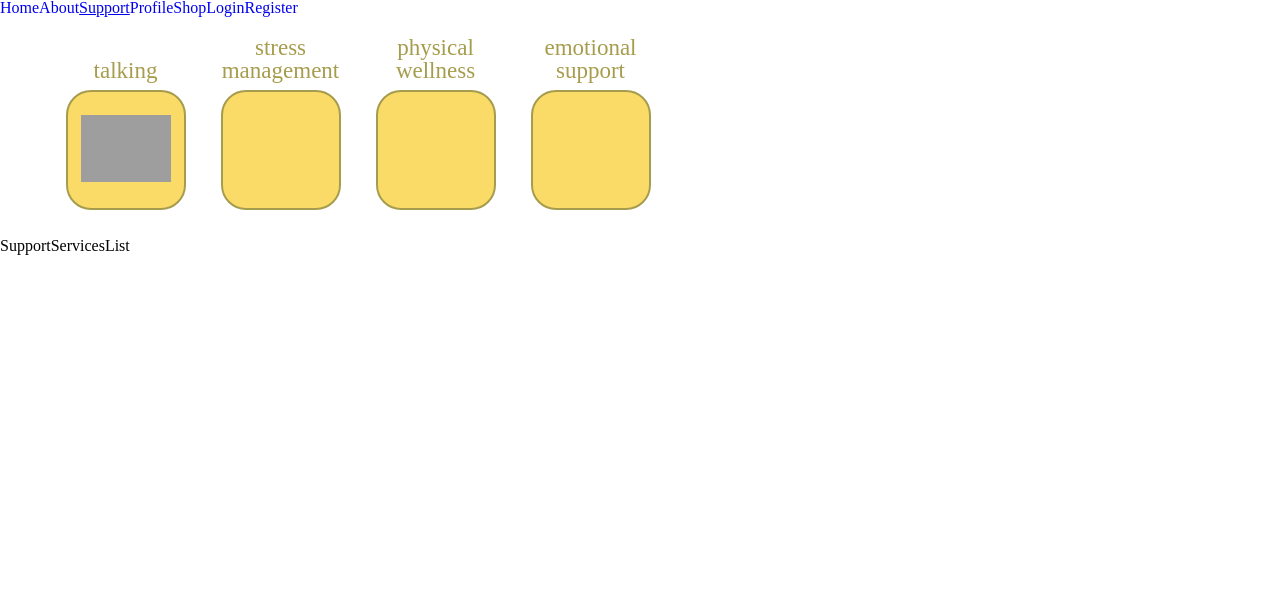
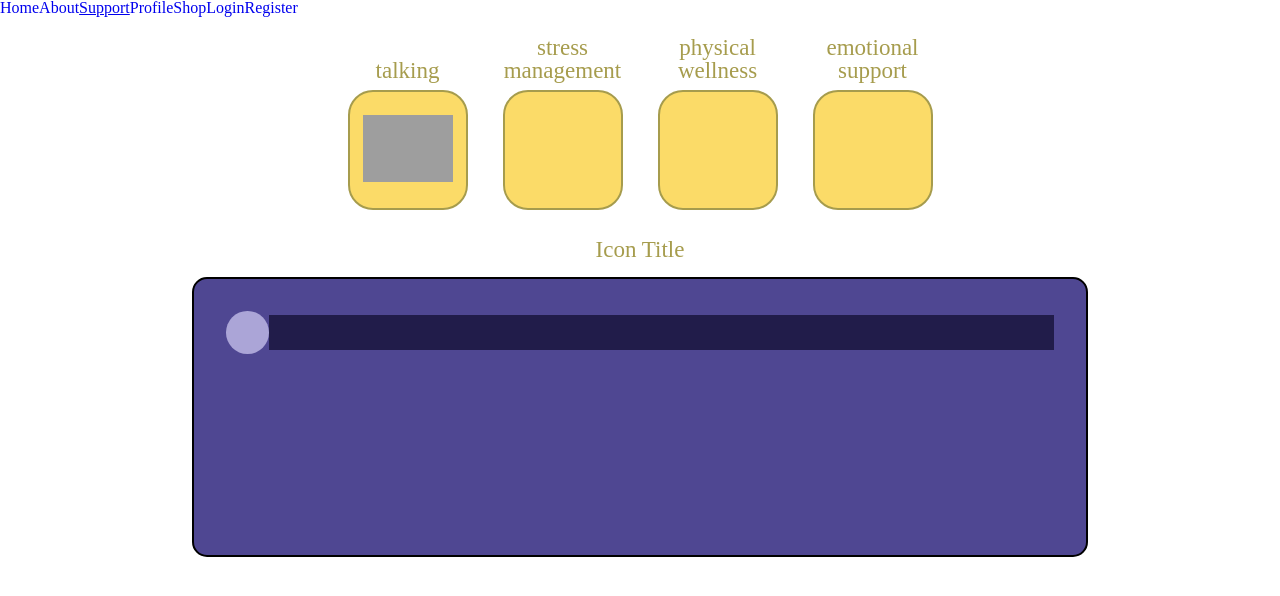
Before and after one commit to Kspiropali/final-frontier, a React (Vite) app in the folder client/: page /support in a window 1280 px wide. Shown: the top 596 px of the page. Built offline with nearby package versions, Linux system fonts and the light colour scheme; grey boxes are pictures that could not be loaded.

Commit message:
added the alignments for the service box

```diff
--- a/client/src/assets/css/support.css
+++ b/client/src/assets/css/support.css
@@ -14,7 +14,7 @@
 .all-icons-container {
     display: flex;
     margin: 20px 6vh;
-    /* justify-content: center; */
+    justify-content: center;
 }
 
 .support-icon {
@@ -34,3 +34,43 @@
     margin: 0 10px;
     width: 135px;
 }
+
+.service-options-container {
+    background-color: #4F4792;
+    height: 35vh;
+    width: 70%;
+    margin-top: 2vh;
+    border: 2px solid black;
+    border-radius: 15px;
+    padding: 2.5%;
+}
+
+.service-options-container {
+    display: flex;
+    flex-direction: column;
+}
+
+.service-item {
+    display: flex;
+    align-items: center;
+}
+
+.service-img {
+    width: 45px;
+    aspect-ratio: 1/1;
+    background-color: #aba5d7;
+    border-radius: 50%;
+}
+
+.service-text-area {
+    height: 35px;
+    width: 100%;
+    background-color: #211C4A;
+
+}
+
+.center-cont {
+    display: flex;
+    flex-direction: column;
+    align-items: center;
+}
--- a/client/src/components/SupportServicesList/index.jsx
+++ b/client/src/components/SupportServicesList/index.jsx
@@ -2,7 +2,23 @@ import React from 'react'
 
 const SupportServicesList = ({supportServices}) => {
   return (
-    <div>SupportServicesList</div>
+    <>
+    <div className='center-cont'>
+      <h3 className='icon-title yellow-text'> Icon Title</h3>
+      <div className='service-options-container'>
+        <div className="service-item">
+
+          <div className='service-img'>
+            <img src="" alt="" />
+          </div>
+          <div className='service-text-area'>
+            <p></p>
+          </div>
+
+        </div>
+      </div>
+    </div>
+    </>
   )
 }
 
```
